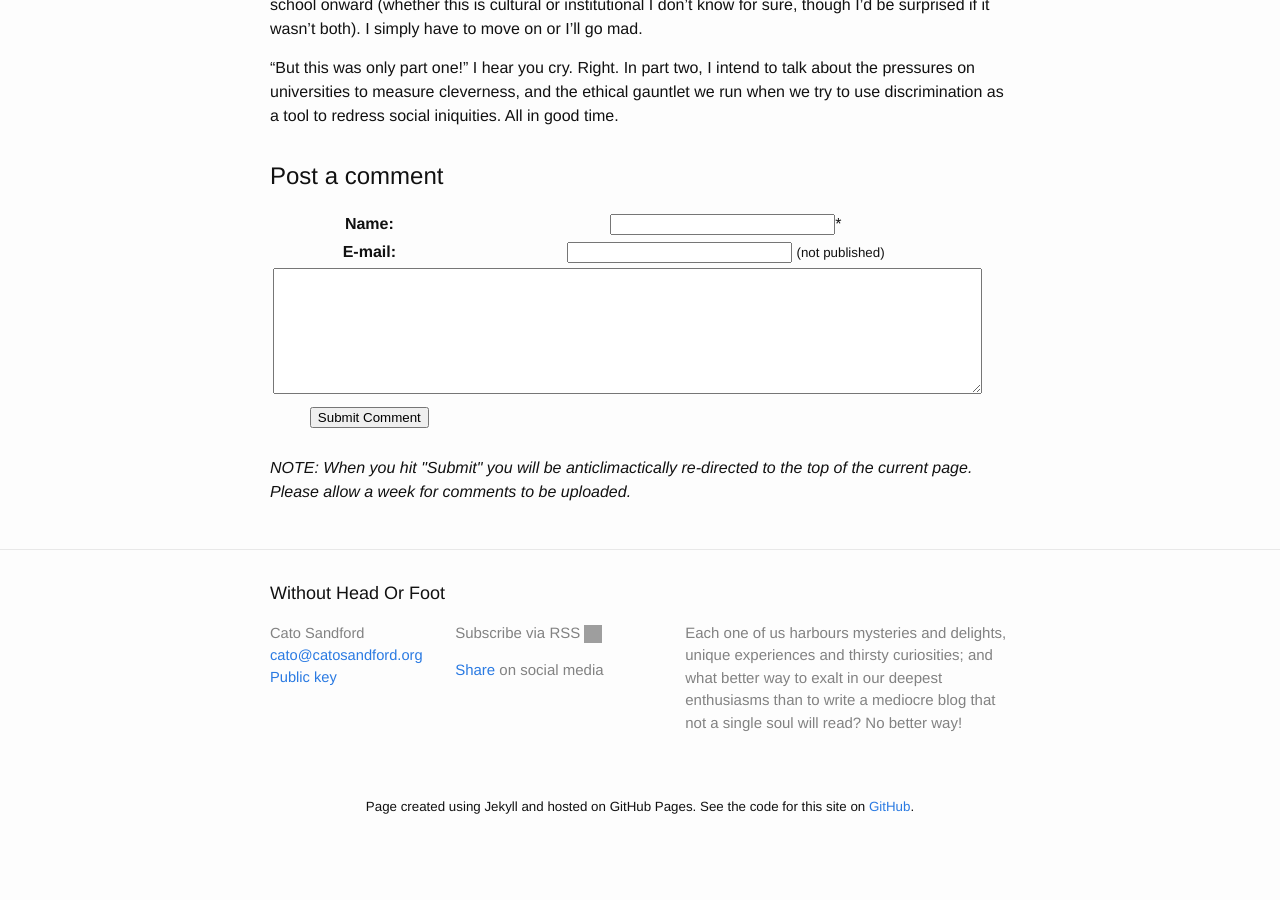
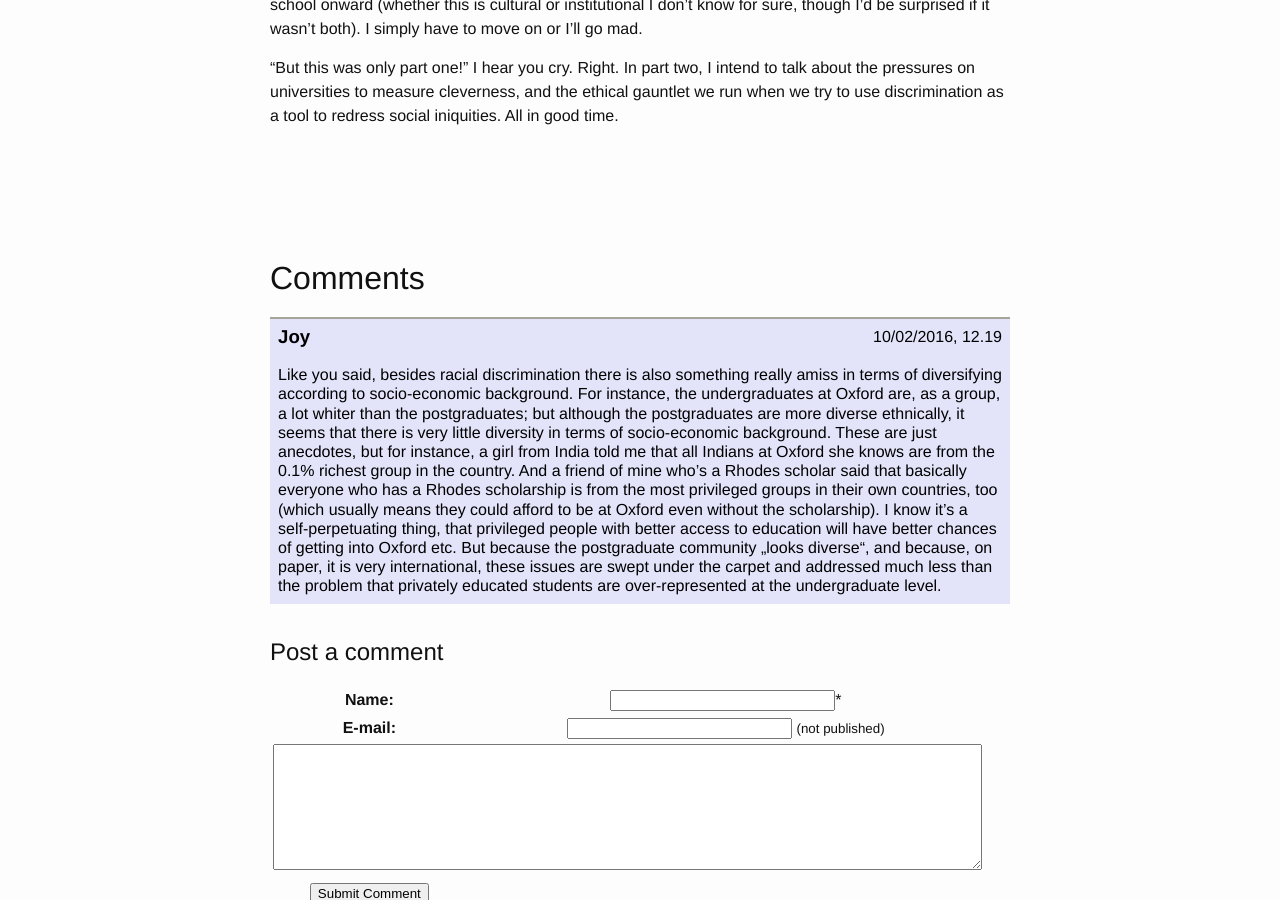
Before and after one commit to Allium/WithoutHeadOrFoot, a Jekyll site: the page built from _posts/2016-02-09-University-Admissions-1.md, in a window 1280 px wide and 900 px high, scrolled down 7646 px. Built offline with Jekyll 4.4.1, drawn with Linux system fonts in a browser that asks for light colours; comment, search, counter and statistics services are not loaded; before the commit the page ends 8464 px from its top, so only the background shows below that; grey boxes are pictures that could not be loaded.

Commit message:
Comment on university 1

```diff
--- a/_posts/2016-02-09-University-Admissions-1.md
+++ b/_posts/2016-02-09-University-Admissions-1.md
@@ -161,3 +161,19 @@ Though it was undeniably a morass of divided opinion and contradictory evidence,
 Of course there's so much more to learn about this subject, and I haven't even touched on the fact that the education system seems to be failing boys at a significantly higher rate than girls, from secondary school onward (whether this is cultural or institutional I don't know for sure, though I'd be surprised if it wasn't both). I simply have to move on or I'll go mad.
 
 "But this was only part one!" I hear you cry. Right. In part two, I intend to talk about the pressures on universities to measure cleverness, and the ethical gauntlet we run when we try to use discrimination as a tool to redress social iniquities. All in good time.
+
+
+
+<!-- ---------------------------------------------------------------------- -->
+
+<br><br>
+---
+<h2>Comments</h2>
+
+<div class="comment" style="background-color: #E3E4FA;">
+    <span class="name">Joy</span>
+    <span class="date">10/02/2016, 12.19</span>
+<br>
+    <br>
+	Like you said, besides racial discrimination there is also something really amiss in terms of diversifying according to socio-economic background. For instance, the undergraduates at Oxford are, as a group, a lot whiter than the postgraduates; but although the postgraduates are more diverse ethnically, it seems that there is very little diversity in terms of socio-economic background. These are just anecdotes, but for instance, a girl from India told me that all Indians at Oxford she knows are from the 0.1% richest group in the country. And a friend of mine who’s a Rhodes scholar said that basically everyone who has a Rhodes scholarship is from the most privileged groups in their own countries, too (which usually means they could afford to be at Oxford even without the scholarship). I know it’s a self-perpetuating thing, that privileged people with better access to education will have better chances of getting into Oxford etc. But because the postgraduate community „looks diverse“, and because, on paper, it is very international, these issues are swept under the carpet and addressed much less than the problem that privately educated students are over-represented at the undergraduate level.
+</div>
```
